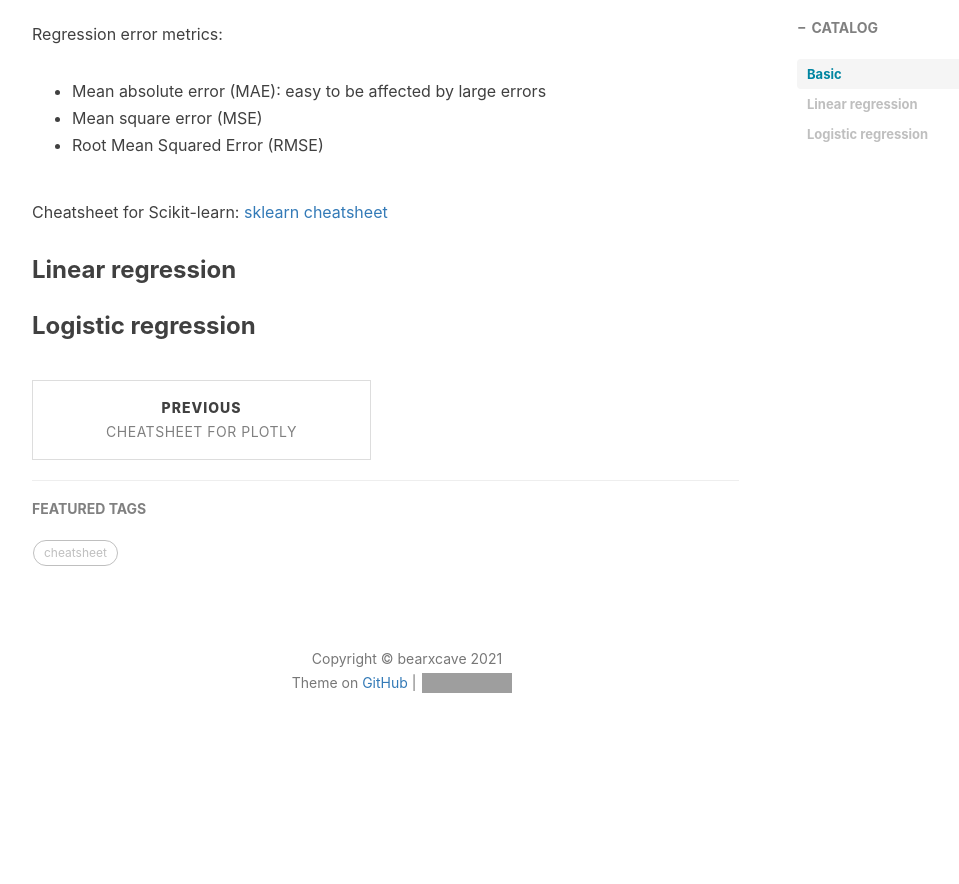
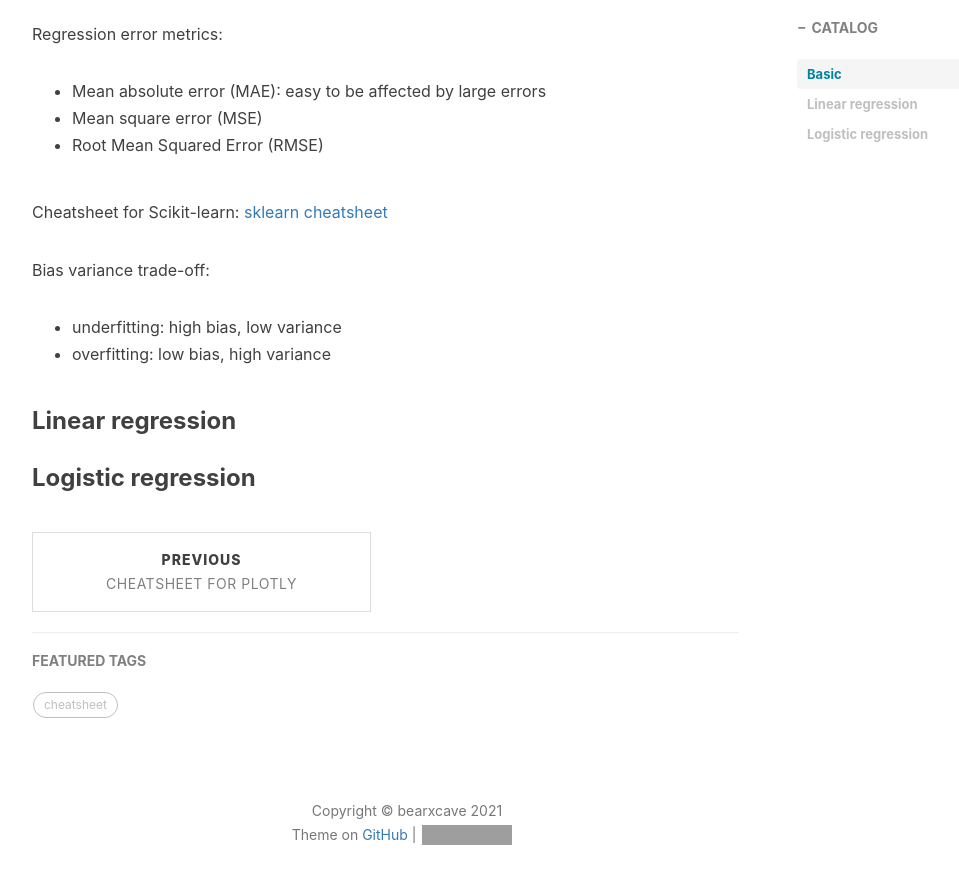
Before and after one commit to Bearxcave/Bearxcave.github.io, a Jekyll site: the page built from _posts/2021-03-03-cheatsheet-machine-learning-bootcamp-note.md, in a window 1280 px wide and 900 px high, scrolled down 1158 px. Shown: the top 884 px of the window, without its empty margins (233-1192 px from the left). Built offline with Jekyll 4.4.1, drawn with Linux system fonts in a browser that asks for light colours; nearby versions of some CDN libraries; formulas are drawn with MathJax 3; comment, search, counter and statistics services are not loaded; before the commit the page ends 1918 px from its top, so only the background shows below that; grey boxes are pictures that could not be loaded.

Commit message:
Update 2021-03-03-cheatsheet-machine-learning-bootcamp-note.md

```diff
--- a/_posts/2021-03-03-cheatsheet-machine-learning-bootcamp-note.md
+++ b/_posts/2021-03-03-cheatsheet-machine-learning-bootcamp-note.md
@@ -40,6 +40,11 @@ Regression error metrics:
 
 Cheatsheet for Scikit-learn: [sklearn cheatsheet](../img/cheatsheet/cheat%20sheet%20scikit-learn.pdf)
 
+Bias variance trade-off:
+
+* underfitting: high bias, low variance
+* overfitting: low bias, high variance
+
 ### Linear regression
 
 ### Logistic regression
```
